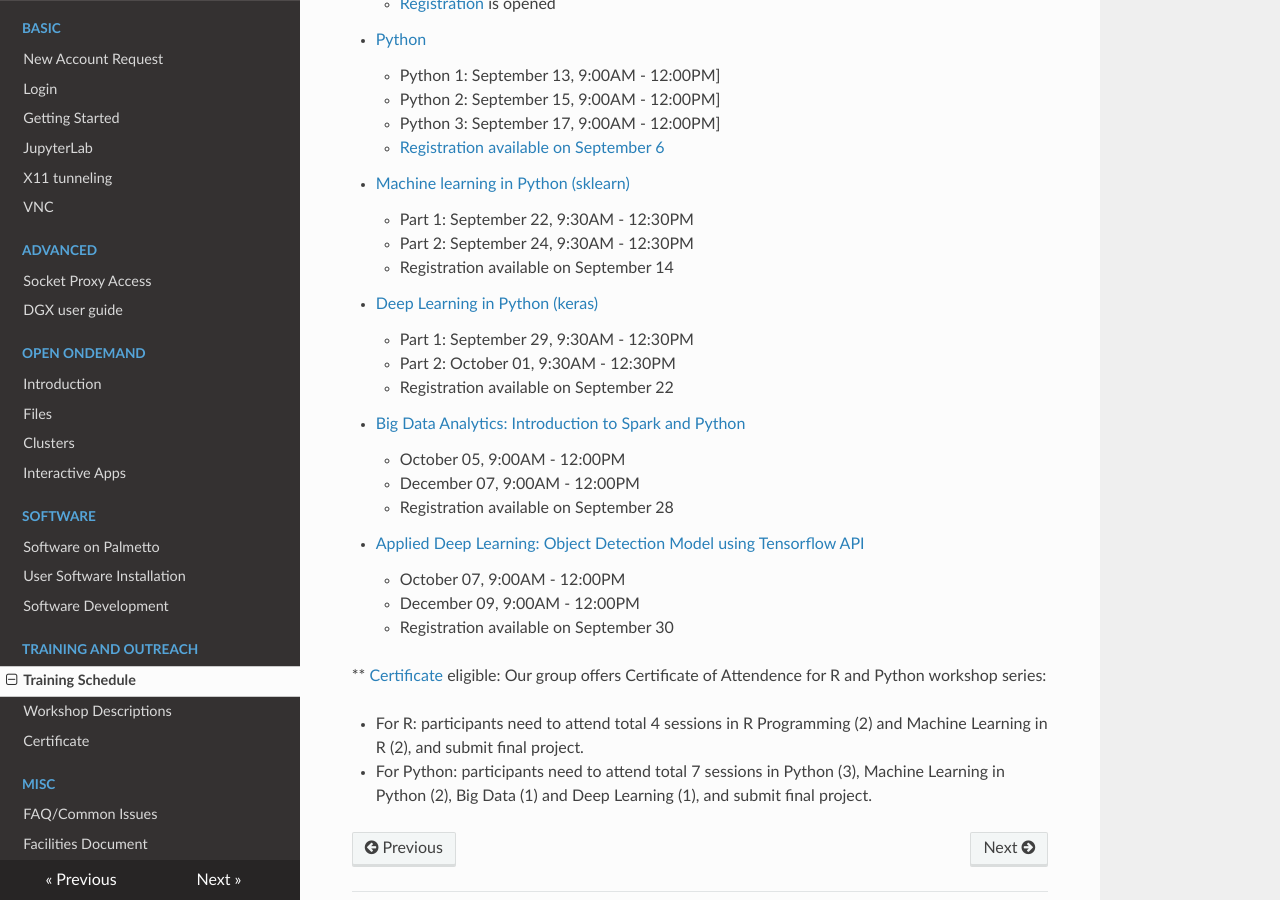
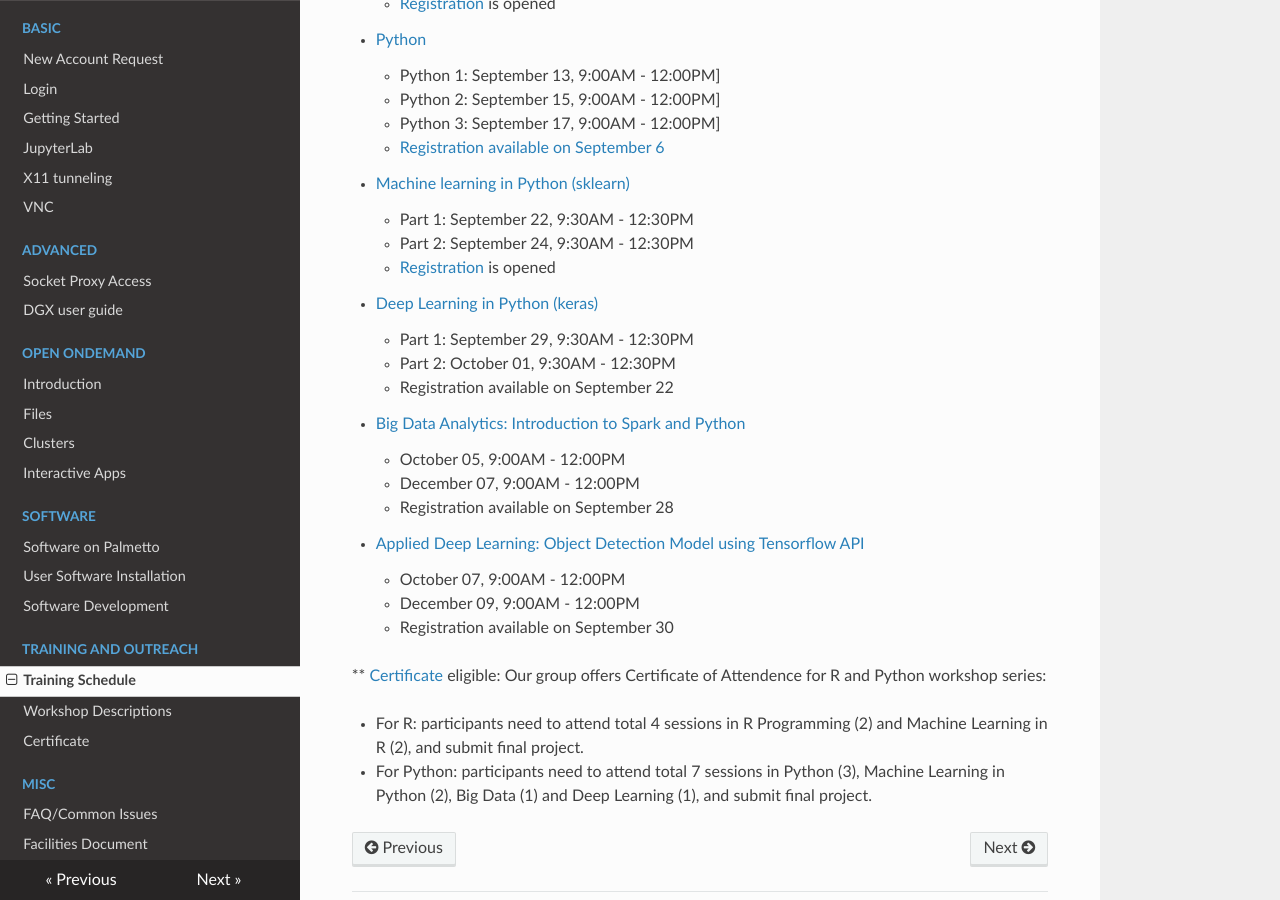
Before and after one commit to clemsonciti/palmetto-documentation, an MkDocs documentation site: the page built from docs/training/schedule.md, in a window 1280 px wide and 900 px high, scrolled down 847 px. Built offline with MkDocs 1.6.1, drawn with Linux system fonts in a browser that asks for light colours; nearby versions of some CDN libraries.

Commit message:
Update schedule.md

```diff
--- a/docs/training/schedule.md
+++ b/docs/training/schedule.md
@@ -38,7 +38,7 @@ Registration link will be automatically closed once it hits max 60 participants.
 - [Machine learning in Python (sklearn)](workshop.md#machine-learning-in-python)
     - Part 1: September 22, 9:30AM - 12:30PM
     - Part 2: September 24, 9:30AM - 12:30PM
-    - Registration available on September 14
+    - [Registration](https://docs.google.com/forms/d/1jFwNQ1vbRkLR1y_DVb_KXU4JMs26X6nuhH5p6LWeGZA/edit) is opened
 
 - [Deep Learning in Python (keras)](workshop.md#deep-learning-in-python)
     - Part 1: September 29, 9:30AM - 12:30PM
```
